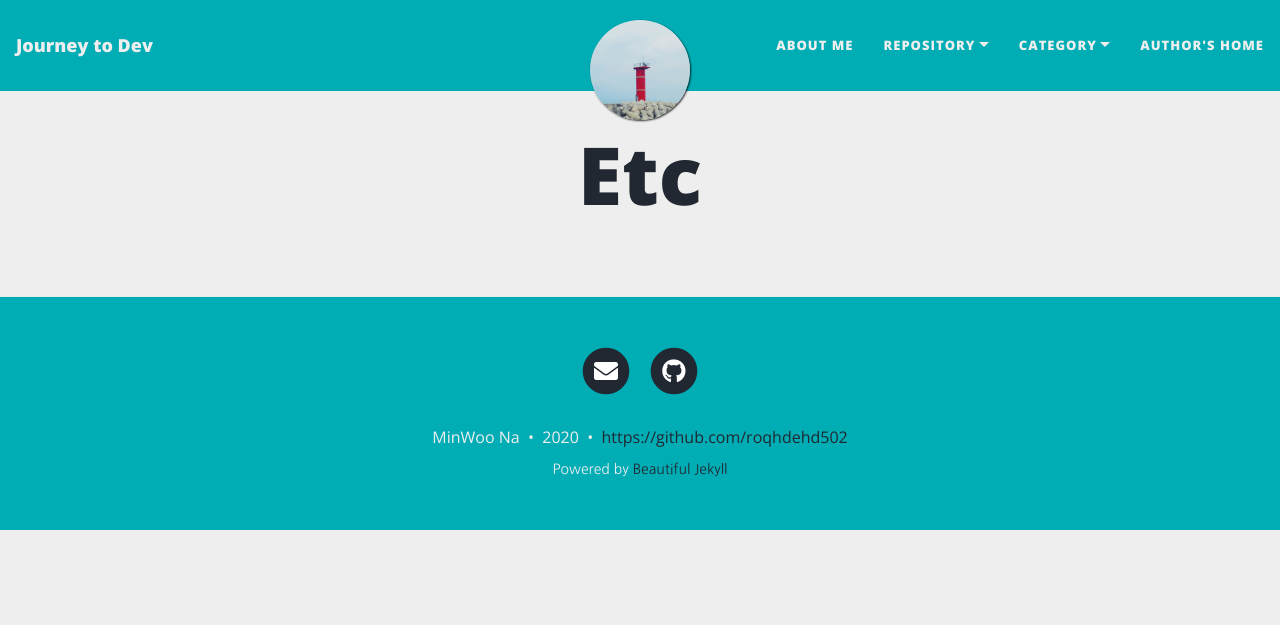
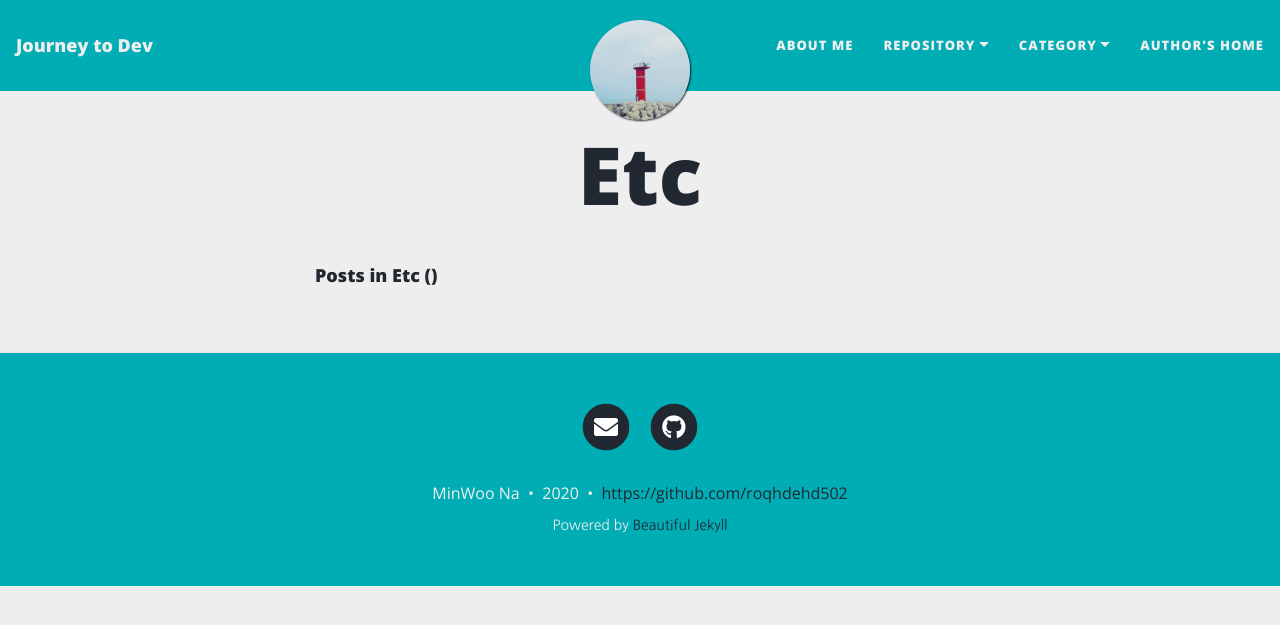
Before and after one commit to roqhdehd502/roqhdehd502.github.io, a Jekyll site: the page built from category/Etc.md, in a window 1280 px wide. Shown: the top 625 px of the page. Built offline with Jekyll 4.4.1, drawn with Linux system fonts in a browser that asks for light colours; nearby versions of some CDN libraries.

Commit message:
Update category.html

```diff
--- a/_layouts/category.html
+++ b/_layouts/category.html
@@ -4,104 +4,15 @@
 
 ---
 
-{{ content }}
-
-{% assign category = page.category | default: page.title %}
-
-<div class="posts-list">
-  {% for post in posts %}
-  <article class="post-preview">
-
-    {%- capture thumbnail -%}
-      {% if post.thumbnail-img %}
-        {{ post.thumbnail-img }}
-      {% elsif post.cover-img %}
-        {% if post.cover-img.first %}
-          {{ post.cover-img[0].first.first }}
-        {% else %}
-          {{ post.cover-img }}
-        {% endif %}
-      {% else %}
-      {% endif %}
-    {% endcapture %}
-    {% assign thumbnail=thumbnail | strip %}
-
-    {% if site.feed_show_excerpt == false %}
-    {% if thumbnail != "" %}
-    <div class="post-image post-image-normal">
-      <a href="{{ post.url | absolute_url }}" aria-label="Thumbnail">
-        <img src="{{ thumbnail | absolute_url }}" alt="Post thumbnail">
-      </a>
-    </div>
-    {% endif %}
-    {% endif %}
-
-    <a href="{{ post.url | absolute_url }}">
-      <h2 class="post-title">{{ post.title }}</h2>
-
-      {% if post.subtitle %}
-        <h3 class="post-subtitle">
-        {{ post.subtitle }}
-        </h3>
-      {% endif %}
-    </a>
-
-    <p class="post-meta">
-      {% assign date_format = site.date_format | default: "%B %-d, %Y" %}
-      Posted on {{ post.date | date: date_format }}
-    </p>
-
-    {% if thumbnail != "" %}
-    <div class="post-image post-image-small">
-      <a href="{{ post.url | absolute_url }}" aria-label="Thumbnail">
-        <img src="{{ thumbnail | absolute_url }}" alt="Post thumbnail">
-      </a>
-    </div>
-    {% endif %}
-
-    {% unless site.feed_show_excerpt == false %}
-    {% if thumbnail != "" %}
-    <div class="post-image post-image-short">
-      <a href="{{ post.url | absolute_url }}" aria-label="Thumbnail">
-        <img src="{{ thumbnail | absolute_url }}" alt="Post thumbnail">
-      </a>
-    </div>
-    {% endif %}
-
-    <div class="post-entry">
-      {% assign excerpt_length = site.excerpt_length | default: 50 %}
-      {{ post.excerpt | strip_html | xml_escape | truncatewords: excerpt_length }}
-      {% assign excerpt_word_count = post.excerpt | number_of_words %}
-      {% if post.content != post.excerpt or excerpt_word_count > excerpt_length %}
-        <a href="{{ post.url | absolute_url }}" class="post-read-more">[Read&nbsp;More]</a>
-      {% endif %}
-    </div>
-    {% endunless %}
-
-    {% if site.feed_show_tags != false and post.tags.size > 0 %}
-    <div class="blog-tags">
-      <span>Tags:</span>
-      {% for tag in post.tags %}
-      <a href="{{ '/tags' | absolute_url }}#{{- tag -}}">{{- tag -}}</a>
-      {% endfor %}
-    </div>
-    {% endif %}
-
-   </article>
+<ul class="posts-list">
+  {% assign category = page.category | default: page.title %}
+  <h4>Posts in {{ category }} ({{ site.categories[category].size }})</h4>
+  {% for post in site.categories[category] %}
+    <li>
+      <a class="post-title" href="{{ site.baseurl }}{{ post.url }}">{{ post.title }}</a>
+      <small><time>
+        {{ post.date | date:"%F" }} {{ post.date | date: "%a" }}.
+      </time></small>
+    </li>
   {% endfor %}
-</div>
-
-{% if paginator.total_pages > 1 %}
-<ul class="pagination main-pager">
-  {% if paginator.previous_page %}
-  <li class="page-item previous">
-    <a class="page-link" href="{{ paginator.previous_page_path | absolute_url }}">&larr; Newer Posts</a>
-  </li>
-  {% endif %}
-  {% if paginator.next_page %}
-  <li class="page-item next">
-    <a class="page-link" href="{{ paginator.next_page_path | absolute_url }}">Older Posts &rarr;</a>
-  </li>
-  {% endif %}
 </ul>
-{% endif %}
```
